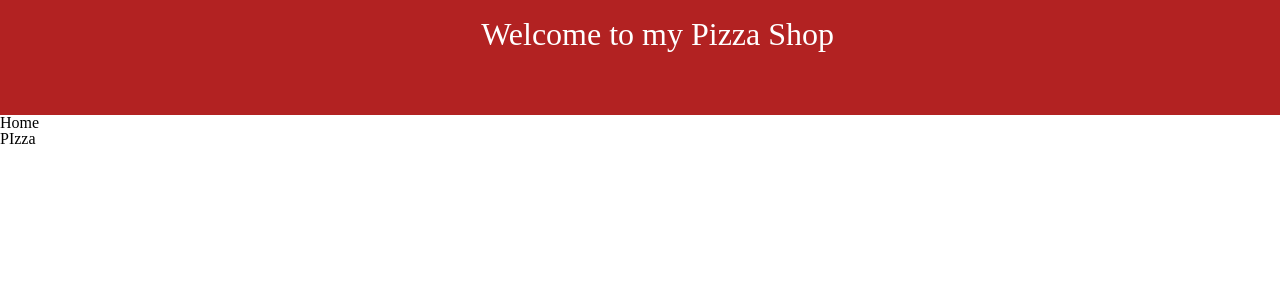
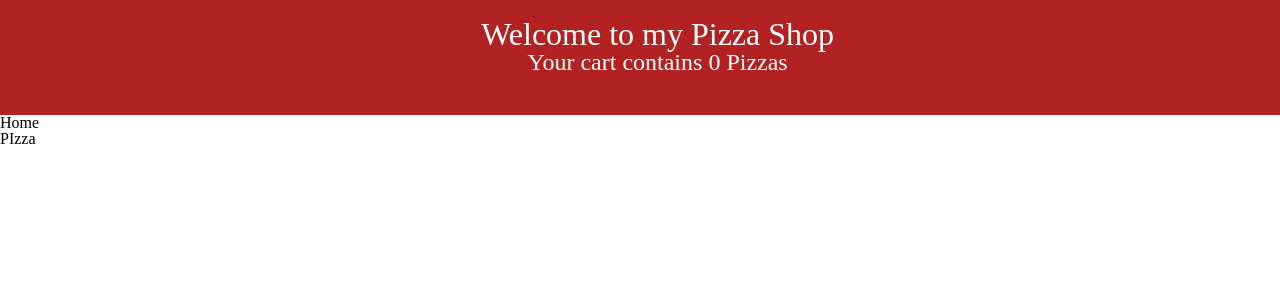
Before and after one commit to david-lafontant/pizza_shop, a React (Vite) app: page / in a window 1280 px wide. Shown: the top 300 px of the page. Built offline with nearby package versions, Linux system fonts and the light colour scheme.

Commit message:
Display quantity in header

```diff
--- a/src/components/header/Header.jsx
+++ b/src/components/header/Header.jsx
@@ -1,6 +1,8 @@
-import React from 'react'
+import React from 'react';
+import { useSelector} from 'react-redux';
 
 const Header = () => {
+  const amount = useSelector((store) => store.home.amount)
   const myStyle = {
     width: '100%',
     height: '10vh',
@@ -11,6 +13,7 @@ const Header = () => {
   return (
     <header style={myStyle}>
       <h2 style={{ textAlign: 'center', fontSize: '2rem'}}>Welcome to my Pizza Shop</h2>
+      <p style={{ textAlign: 'center', fontSize: '1.5rem'}}>Your cart contains <span>{amount}</span> Pizzas</p>
     </header>
   )
 }
```
